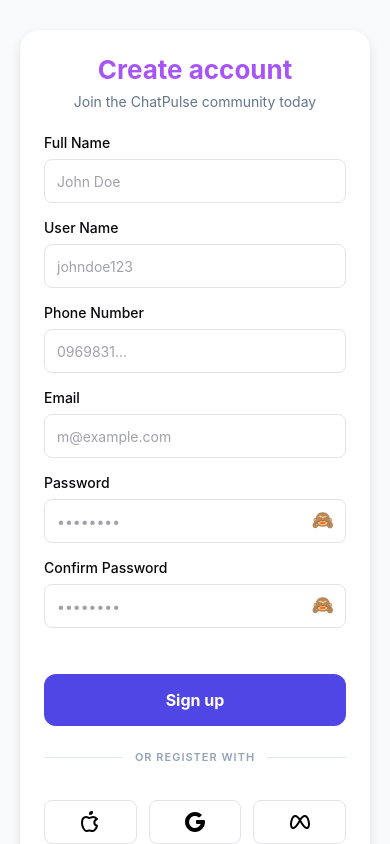
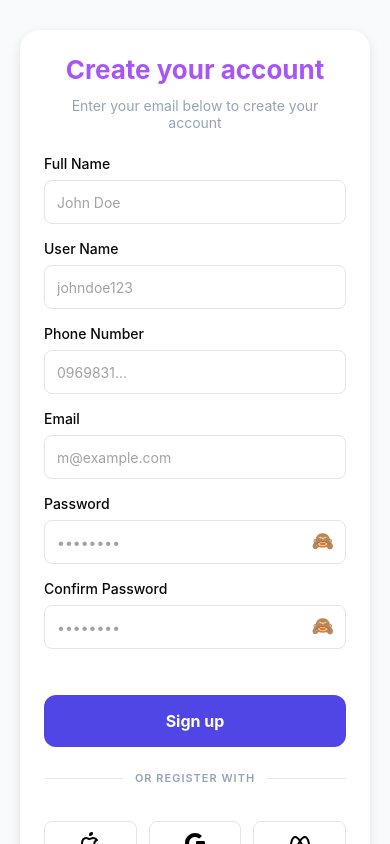
Before and after one commit to quoc-quy/ChatPulse, a React Native app in the folder mobile/: screen /SignUp in a window 390 px wide. Built offline with nearby package versions, Linux system fonts and the light colour scheme.

Commit message:
chore: adjust Title and Subtitle

```diff
--- a/mobile/src/auth/SignUpForm.tsx
+++ b/mobile/src/auth/SignUpForm.tsx
@@ -107,9 +107,9 @@ export function SignUpForm({ navigation }: any) {
         >
           <View style={styles.card}>
             <View style={styles.header}>
-              <Text style={styles.title}>Create account</Text>
+              <Text style={styles.title}>Create your account</Text>
               <Text style={styles.subtitle}>
-                Join the ChatPulse community today
+                Enter your email below to create your account
               </Text>
             </View>
 
@@ -250,8 +250,9 @@ const styles = StyleSheet.create({
     marginBottom: 8,
   },
   subtitle: {
-    color: "#64748B",
-    fontSize: 14,
+    color: "#94A3B8",
+    marginTop: 4,
+    textAlign: "center",
   },
   formGroup: {
     marginBottom: 20, // Gom nhóm các input lại
```
